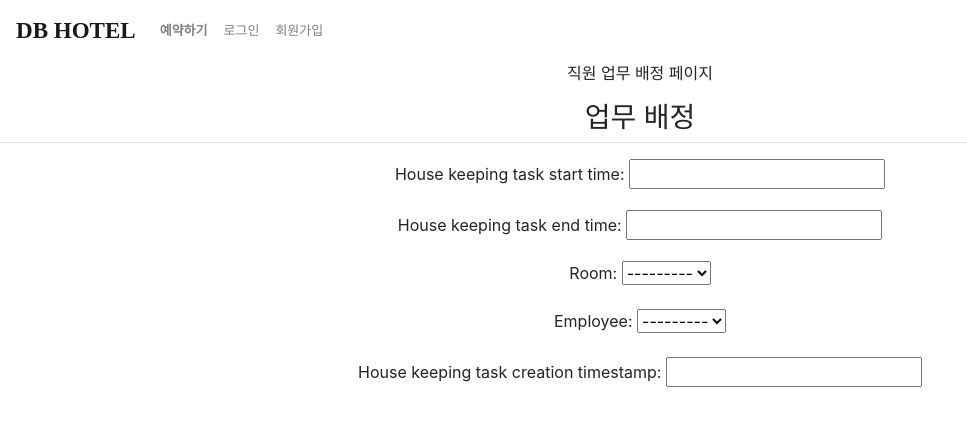
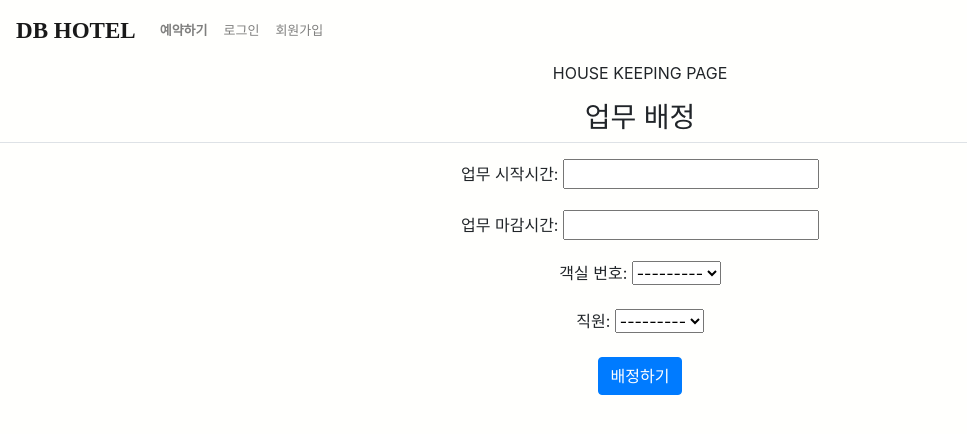
Before and after one commit to jaehoonkimm/DB_is_Free-Hotel_DB_System, a Django app: page /emtaskassign/ in a window 1280 px wide. Shown: the top 434 px of the page, without its empty margins (0-967 px from the left). Run offline with Django 3.2, Linux system fonts and the light colour scheme; data that the repository does not hold is empty; some libraries are stand-ins or nearby versions.

Commit message:
add : em_taks_assign function and data input

```diff
--- a/function/main_app/forms.py
+++ b/function/main_app/forms.py
@@ -29,9 +29,17 @@ class ReservationForm(forms.ModelForm):
 class EmTaskAssignForm(forms.ModelForm):
     class Meta:
         model = HouseKeepingTaskList
-        fields = ['house_keeping_task_id', 'house_keeping_task_start_time', 'house_keeping_task_end_time',
-                'room', 'employee', 'house_keeping_task_creation_timestamp'
+        fields = [ 'house_keeping_task_start_time', 'house_keeping_task_end_time',
+                'room', 'employee'
                 ]
+        labels = {
+            'house_keeping_task_start_time': '업무 시작시간',
+            'house_keeping_task_end_time': '업무 마감시간',
+            'room': '객실 번호',
+            'employee': '직원',
+        }
+
+
 
 class EmployeeattendanceForm(forms.ModelForm):
     class Meta:
@@ -46,6 +54,8 @@ class EmployeeattendanceForm(forms.ModelForm):
 class RealTimeClaimsForm(forms.ModelForm):
     class Meta:
         model = RealtimeClaim
-        fields = [ 'claim_creation_time', 'realtime_clain_content', 'claim_note',
-                'check_in', 'employee'
+        fields = ['realtime_clain_content', 'claim_note','check_in', 'employee',
+                'claim_creation_time'
                 ]
+        claim_creation_time = forms.DateTimeField(help_text="실시간 고객 요청 받은 시간")
+        renewal_date = forms.DateField(help_text="Enter.")
--- a/function/main_app/models.py
+++ b/function/main_app/models.py
@@ -160,7 +160,7 @@ class HouseKeepingTaskList(models.Model):
     house_keeping_task_id = models.AutoField(db_column='HOUSE_KEEPING_TASK_ID', primary_key=True)  # Field name made lowercase.
     room = models.ForeignKey('RoomList', models.DO_NOTHING, db_column='ROOM_ID')  # Field name made lowercase.
     employee = models.ForeignKey(Employees, models.DO_NOTHING, db_column='EMPLOYEE_ID', blank=True, null=True)  # Field name made lowercase.
-    house_keeping_task_creation_timestamp = models.DateTimeField(db_column='HOUSE_KEEPING_TASK_CREATION_TIMESTAMP')  # Field name made lowercase.
+    #house_keeping_task_creation_timestamp = models.DateTimeField(db_column='HOUSE_KEEPING_TASK_CREATION_TIMESTAMP')  # Field name made lowercase.
     house_keeping_task_start_time = models.TimeField(db_column='HOUSE_KEEPING_TASK_START_TIME', blank=True, null=True)  # Field name made lowercase.
     house_keeping_task_end_time = models.TimeField(db_column='HOUSE_KEEPING_TASK_END_TIME', blank=True, null=True)  # Field name made lowercase.
 
--- a/function/main_app/templates/em_task_assign.html
+++ b/function/main_app/templates/em_task_assign.html
@@ -11,9 +11,13 @@
 
 {% block contents %}
 
-직원 업무 배정 페이지
+HOUSE KEEPING PAGE
 <h3 class="my-3 border-bottom pb-2">업무 배정</h3>
+    <form method="post" class="post-form my-3">
     {% csrf_token %}
     {{ form.as_p }}
+    <button type="submit" class="btn btn-primary">배정하기</button>
+    </form>
+
 
 {% endblock contents %}
--- a/function/main_app/views.py
+++ b/function/main_app/views.py
@@ -64,8 +64,17 @@ def logout(request):
 
 #직원 업무 배정 기능
 def em_task_assign(request):
-    form = EmTaskAssignForm()
-    return render(request, 'em_task_assign.html', {'form':form})
+    if request.method == "POST":
+        form = EmTaskAssignForm(request.POST)
+        if form.is_valid():
+            houseKeepingTaskList = form.save(commit=False)
+            #house_keeping_task_creation_timestamp = timezone.now()
+            houseKeepingTaskList.save()
+            return redirect('home')
+    else:
+        form = EmTaskAssignForm()
+    context = {"form": form}
+    return render(request, 'em_task_assign.html', context)
 
 #직원 출퇴근 기능
 def employee_attendance(request):
@@ -75,4 +84,4 @@ def employee_attendance(request):
 #실시간 고객 요청 - 직원 업무 할당
 def realtime_claims(request):
     form = RealTimeClaimsForm()
-    return render(request, 'realtime_claims.html', {'form':form})
+    return render(request, 'realtime_claims.html', form)
```
